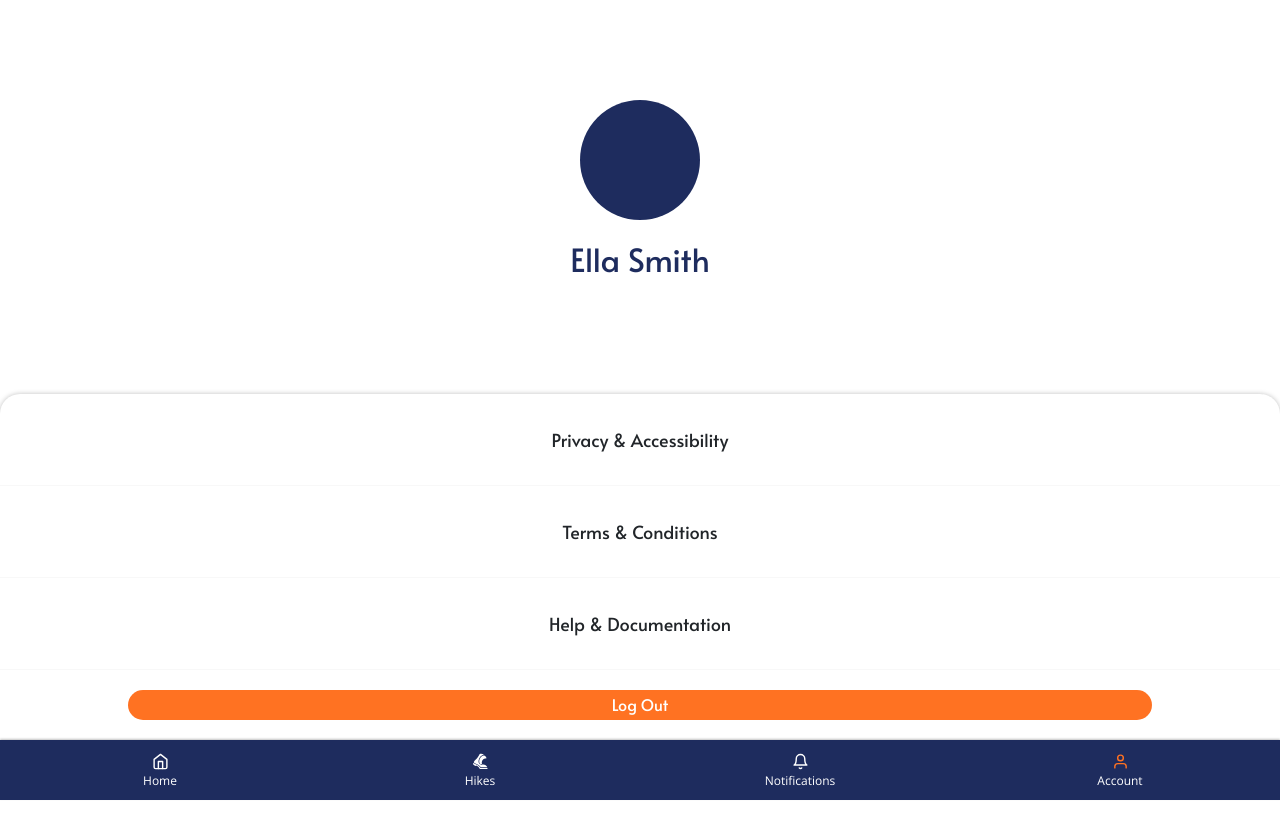
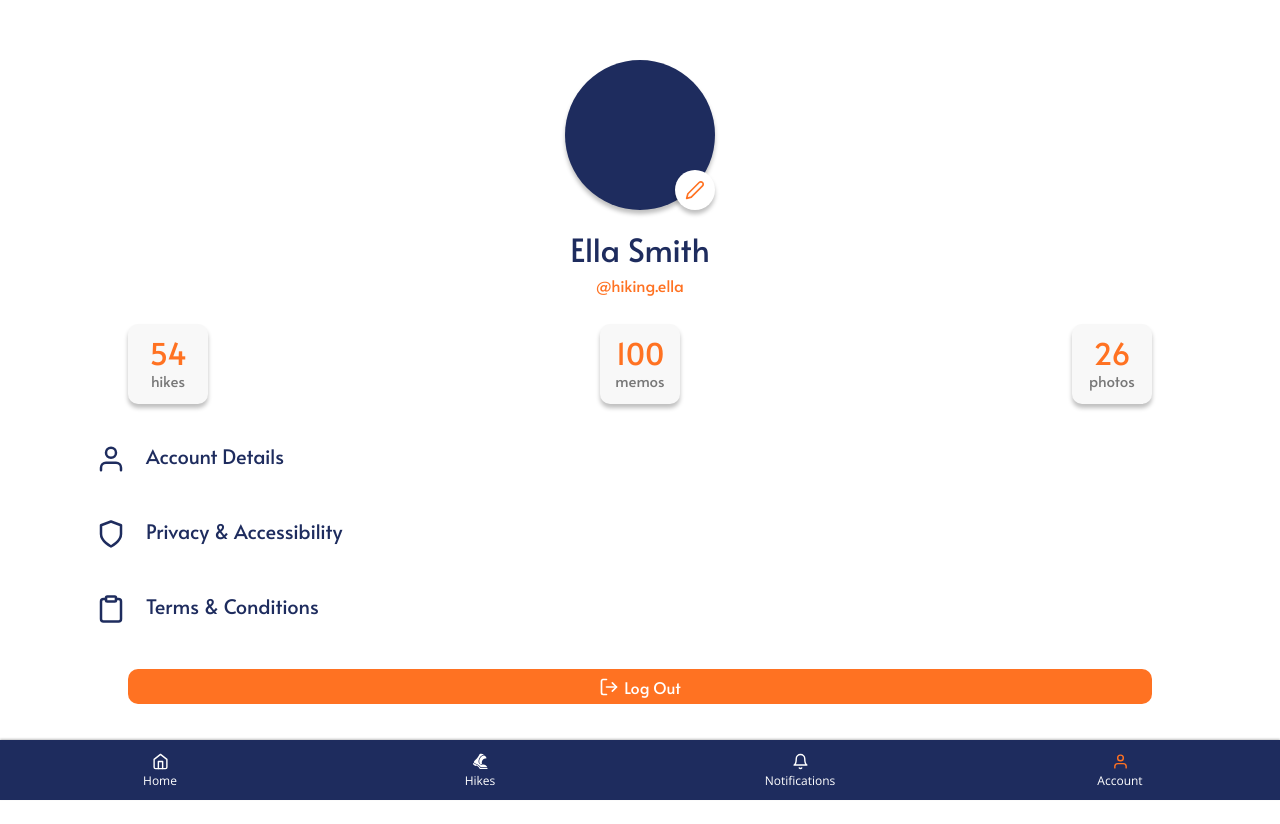
Before and after one commit to Turing-DECO3801/hiking-memory-frontend, a React (Create React App) app: page /account in a window 1280 px wide. Before the commit the page ends 800 px from the top, so only its background shows below. Built offline with nearby package versions, Linux system fonts and the light colour scheme.

Commit message:
Finished account page

```diff
--- a/src/pages/Account/Account.scss
+++ b/src/pages/Account/Account.scss
@@ -2,26 +2,50 @@
 
 .account {
     width: 100%;
-    height: 100vh;
+    height: auto;
 
     display: flex;
     align-items: center;
     flex-direction: column;
+    margin-bottom: 100px;
+    opacity: 100%;
+    transition: all 0.5s ease;
 }
 
 .profile-image {
-    margin-top: 100px;
-    width: 120px;
-    height: 120px;
+    margin-top: 60px;
+    width: 150px;
+    height: 150px;
     border-radius: 100%;
     background: $dark-blue;
     margin-bottom: 20px;
+    box-shadow: 0px 4px 4px $low-opacity-black;
+}
+
+.edit-image-container {
+    position: absolute;
+    right: 0;
+    bottom: 0;
+    width: 40px;
+    height: 40px;
+    background: $white;
+    border-radius: 100%;
+
+    box-shadow: 0px 4px 4px $low-opacity-black;
+
+    display: flex;
+    align-items: center;
+    justify-content: center;
+}
+
+.edit-image-icon {
+    font-size: 20px;
+    color: $orange;
 }
 
 .account-options {
-    position: fixed;
-    bottom: 60px;
-    width: 100%;
+    bottom: 100px;
+    width: 90%;
     display: flex;
     align-items: center;
     justify-content: center;
@@ -29,29 +53,162 @@
 
     border-top-left-radius: 20px;
     border-top-right-radius: 20px;
-    box-shadow: 0px 0px 5px $low-opacity-black;
     animation: fade-in 1s ease;
 }
 
-.account-options .divider {
-    height: 1px;
-    width: 100%;
-    background: $off-white;
+.username {
+    color: $orange;
 }
 
-.account-option {
-    padding: 4vh;
-    font-size: 18px;
+.user-stats {
+    width: 80%;
+    display: flex;
+    justify-content: space-between;
 }
 
-.account-options .logout {
+.stats-container {
+    margin: 20px 0px;
+    width: 80px;
+    height: 80px;
+    background: $off-white;
+    box-shadow: 0px 4px 4px $low-opacity-black;
+    border-radius: 10px;
+    display: flex;
+    flex-direction: column;
+    align-items: center;
+    justify-content: center;
+}
+
+.stats-number {
+    font-size: 30px;
+    color: $orange;
+    line-height: 35px;
+}
+
+.stats-label {
+    font-size: 15px;
+    color: $dark-grey;
+}
+
+.account-options .account-option {
+    display: flex;
+    margin: 20px 0px;
+    font-size: 18px;
+    width: 85%;
+    color: $dark-blue;
+}
+
+.account-option-icon {
+    font-size: 30px;
+    margin-right: 20px;
+    margin-bottom: 5px;
+}
+
+.logout {
     width: 80%;
     padding-top: 2px;
-    height: 30px;
-    border-radius: 15px;
+    height: 35px;
+    border-radius: 10px;
     background: $orange;
     margin: 20px 0;
-    text-align: center;
+    display: flex;
+    align-items: center;
+    justify-content: center;
     color: $white;
     text-decoration: none;
 }
+
+.logout-icon {
+    font-size: 20px;
+    margin-right: 5px;
+}
+
+
+
+
+/** Account Details */
+
+.account-details {
+    position: absolute;
+    top: 0;
+    width: 100%;
+    justify-content: center;
+    margin-bottom: 100px;
+    opacity: 100%;
+    transition: all 0.5s ease;
+}
+
+.account-options {
+    width: 100%;
+    height: auto;
+}
+
+.account-page-option {
+    width: 80%;
+    height: 70px;
+    background: $white;
+    box-shadow: 0px 2px 2px $low-opacity-black;
+    border-radius: 10px;
+    display: flex;
+    align-items: center;
+    justify-content: center;
+    margin-bottom: 20px;
+
+}
+
+.option-icon-container {
+    width: 70px;
+    display: flex;
+    justify-content: center;
+}
+
+.account-page-option-icon {
+    font-size: 35px;
+    color: $dark-blue;
+}
+
+.vertical-divider {
+    width: 1px;
+    height: 70%;
+    background: $dark-grey;
+}
+
+.option-container {
+    width: 90%;
+    margin-left: 20px;
+}
+
+.option-label {
+    font-size: 12px;
+    color: $dark-grey;
+}
+
+.option-value {
+    font-size: 18px;
+    color: $orange;
+}
+
+.update-account-details {
+    width: 80%;
+    padding-top: 2px;
+    height: 35px;
+    border-radius: 10px;
+    background: $orange;
+    margin: 20px 0;
+    margin-left: 10%;
+    display: flex;
+    align-items: center;
+    justify-content: center;
+    color: $white;
+    text-decoration: none;
+}
+
+.default-page-inactive {
+    opacity: 0;
+    pointer-events: none;
+}
+
+.account-page-inactive {
+    opacity: 0;
+    pointer-events: none;
+}
--- a/src/pages/Account/Account.tsx
+++ b/src/pages/Account/Account.tsx
@@ -1,33 +1,139 @@
-import React from 'react';
+import React, { useState } from 'react';
 import "./Account.scss";
 import Navbar from '../../components/layout/Navbar/Navbar';
+import { FiUser, FiLogOut, FiClipboard, FiShield, FiEdit2, FiChevronLeft, FiMail, FiCreditCard, FiRefreshCcw } from 'react-icons/fi'
 
 const Account = () => {
 
+  const [page, setPage] = useState("default");
 
+  const getAccountPage = () => {
     return (
-    <div className="account">
-      <div className="profile-image section"></div>
+      <div className={`account-details ${page === "account" ? "" : "account-page-inactive"}`}>
+        <div className="header">
+          <div
+            className="back-button"
+            onClick={() => setPage("default")}
+          >
+              <FiChevronLeft className="back-icon"/>
+              Back
+          </div>
+          <h2 className="section">Account Details</h2>
+        </div>
+        <div className="account-options">
+          <div className="account-page-option">
+            <div className="option-icon-container">
+              <FiCreditCard className="account-page-option-icon"/>
+            </div>
+            <div className="vertical-divider"/>
+            <div className="option-container">
+              <div className="option-label">
+                Full Name
+              </div>
+              <div className="option-value">
+                Ella Smith
+              </div>
+            </div>
+          </div>
+          <div className="account-page-option">
+            <div className="option-icon-container">
+              <FiUser className="account-page-option-icon"/>
+            </div>
+            <div className="vertical-divider"/>
+            <div className="option-container">
+              <div className="option-label">
+                Username
+              </div>
+              <div className="option-value">
+                @hiking.ella
+              </div>
+            </div>
+          </div>
+          <div className="account-page-option">
+            <div className="option-icon-container">
+              <FiMail className="account-page-option-icon"/>
+            </div>
+            <div className="vertical-divider"/>
+            <div className="option-container">
+              <div className="option-label">
+                Email
+              </div>
+              <div className="option-value">
+                ellasmith@gmail.com
+              </div>
+            </div>
+          </div>
+        </div>
+        <div className="update-account-details">
+          <FiRefreshCcw className="logout-icon"/>
+          Update
+        </div>
+      </div>
+    )
+  }
+
+  const getDefaultPage = () => {
+    return (
+      <div className={`account ${page === "default" ? "" : "default-page-inactive"}`}>
+        <div className="profile-image section">
+          <div className="edit-image-container">
+            <FiEdit2 className="edit-image-icon"/>
+          </div>
+        </div>
         <h2 className="section">Ella Smith</h2>
-      <div className="account-options">
+        <h6 className="section username">@hiking.ella</h6>
+        <div className="section delay-1 user-stats">
+          <div className="stats-container">
+            <div className="stats-number">54</div>
+            <div className="stats-label">hikes</div>
+          </div>
+          <div className="stats-container">
+            <div className="stats-number">100</div>
+            <div className="stats-label">memos</div>
+          </div>
+          <div className="stats-container">
+            <div className="stats-number">26</div>
+            <div className="stats-label">photos</div>
+          </div>
+        </div>
+        <div className="section delay-2 account-options">
+          <div className="account-option" onClick={() => setPage("account")}>
+            <FiUser className="account-option-icon" onClick={() => setPage("account")}/>
+            <h5>
+              Account Details
+            </h5>
+          </div>
           <div className="account-option">
+            <FiShield className="account-option-icon"/>
+            <h5>
               Privacy &amp; Accessibility
+            </h5>
           </div>
-        <div className="divider" />
           <div className="account-option">
+            <FiClipboard className="account-option-icon"/>
+            <h5>
               Terms &amp; Conditions
+            </h5>
           </div>
-        <div className="divider" />
-        <div className="account-option">
-          Help &amp; Documentation
-        </div>
-        <div className="divider" />
           <a href="/login" className="logout">
+            <FiLogOut className="logout-icon"/>
             Log Out
           </a>
         </div>
+      </div>
+    )
+  }
+
+  return (
+    <>
      <Navbar />
-    </div>
+      {
+        getDefaultPage()
+      }
+      {
+        getAccountPage()
+      }
+    </>
   );
 
 };
```
Lines whose indentation alone changed are shown as unchanged.
